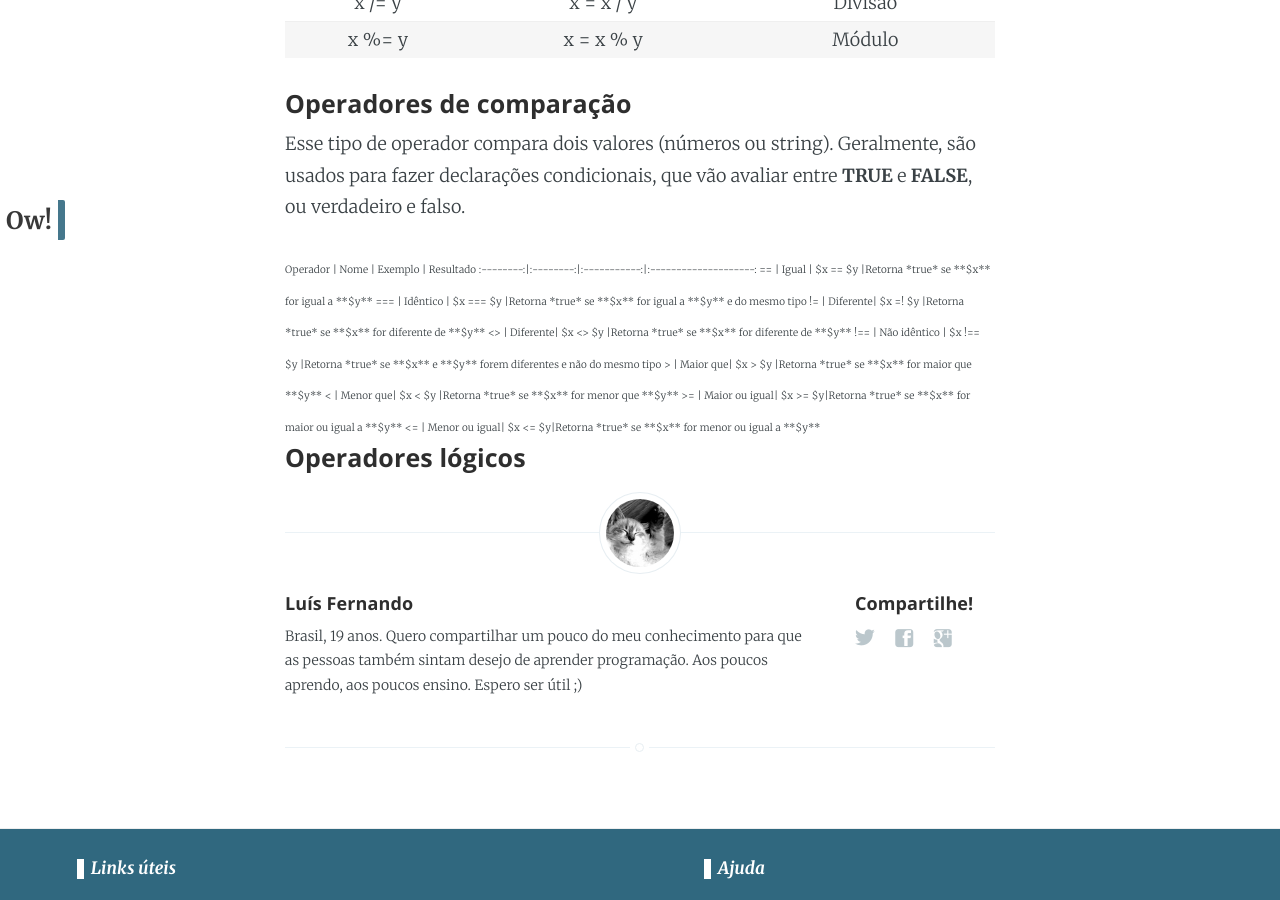
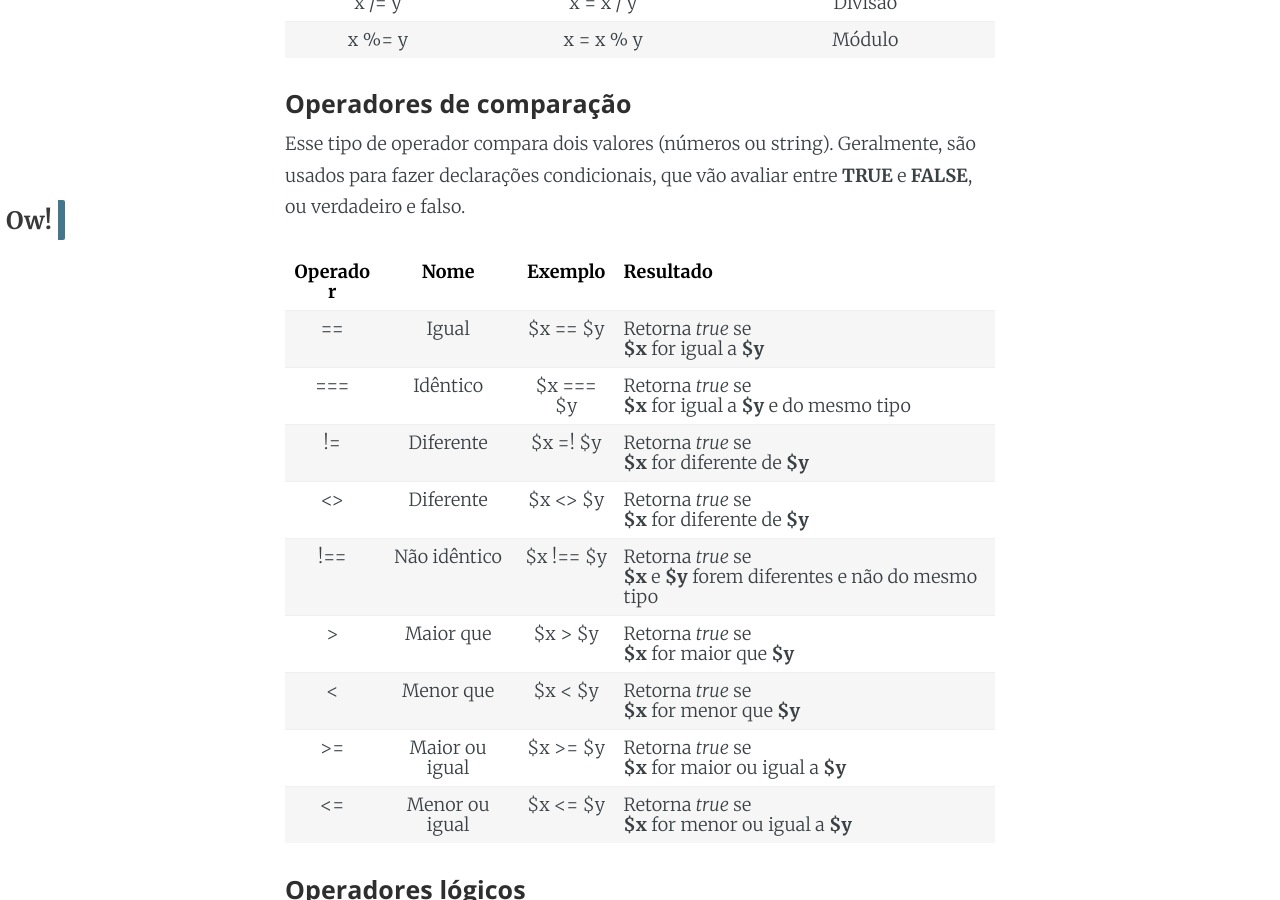
Before and after one commit to EnVolte/envolte.github.io, a Jekyll site: the page built from _posts/2018-06-28-curso-php-parte-3.md, in a window 1280 px wide and 900 px high, scrolled down 4814 px. Built offline with Jekyll 4.4.1, drawn with Linux system fonts in a browser that asks for light colours; comment, search, counter and statistics services are not loaded.

Commit message:
Update 2018-06-28-curso-php-parte-3.md

```diff
--- a/_posts/2018-06-28-curso-php-parte-3.md
+++ b/_posts/2018-06-28-curso-php-parte-3.md
@@ -104,20 +104,16 @@ x %= y  | x = x % y    |Módulo
 
 Esse tipo de operador compara dois valores (números ou string). Geralmente, são usados para fazer declarações condicionais, que vão avaliar entre **TRUE** e **FALSE**, ou verdadeiro e falso.
 
-<div style="font-size: 10px;">
-
 Operador  |   Nome   |   Exemplo   | Resultado
-:--------:|:--------:|:-----------:|:--------------------:
-==        | Igual    | $x == $y    |Retorna *true* se **$x** for igual a **$y**
-===       | Idêntico | $x === $y   |Retorna *true* se **$x** for igual a **$y** e do mesmo tipo
-!=        | Diferente| $x =! $y    |Retorna *true* se **$x** for diferente de **$y**
-<>        | Diferente| $x <> $y    |Retorna *true* se **$x** for diferente de **$y**
-!==       | Não idêntico | $x !== $y |Retorna *true* se **$x** e **$y** forem diferentes e não do mesmo tipo
->         | Maior que| $x > $y     |Retorna *true* se **$x** for maior que **$y**
-<         | Menor que| $x < $y     |Retorna *true* se **$x** for menor que **$y**
->=        | Maior ou igual| $x >= $y|Retorna *true* se **$x** for maior ou igual a **$y**
-<=        | Menor ou igual| $x <= $y|Retorna *true* se **$x** for menor ou igual a **$y**
-
-</div>
+:--------:|:--------:|:-----------:|--------------------
+==        | Igual    | $x == $y    |Retorna *true* se<br> **$x** for igual a **$y**
+===       | Idêntico | $x === $y   |Retorna *true* se<br> **$x** for igual a **$y** e do mesmo tipo
+!=        | Diferente| $x =! $y    |Retorna *true* se<br> **$x** for diferente de **$y**
+<>        | Diferente| $x <> $y    |Retorna *true* se<br> **$x** for diferente de **$y**
+!==       | Não idêntico | $x !== $y |Retorna *true* se<br> **$x** e **$y** forem diferentes e não do mesmo tipo
+>         | Maior que| $x > $y     |Retorna *true* se<br> **$x** for maior que **$y**
+<         | Menor que| $x < $y     |Retorna *true* se<br> **$x** for menor que **$y**
+>=        | Maior ou igual| $x >= $y|Retorna *true* se<br> **$x** for maior ou igual a **$y**
+<=        | Menor ou igual| $x <= $y|Retorna *true* se<br> **$x** for menor ou igual a **$y**
 
 #### Operadores lógicos
```
